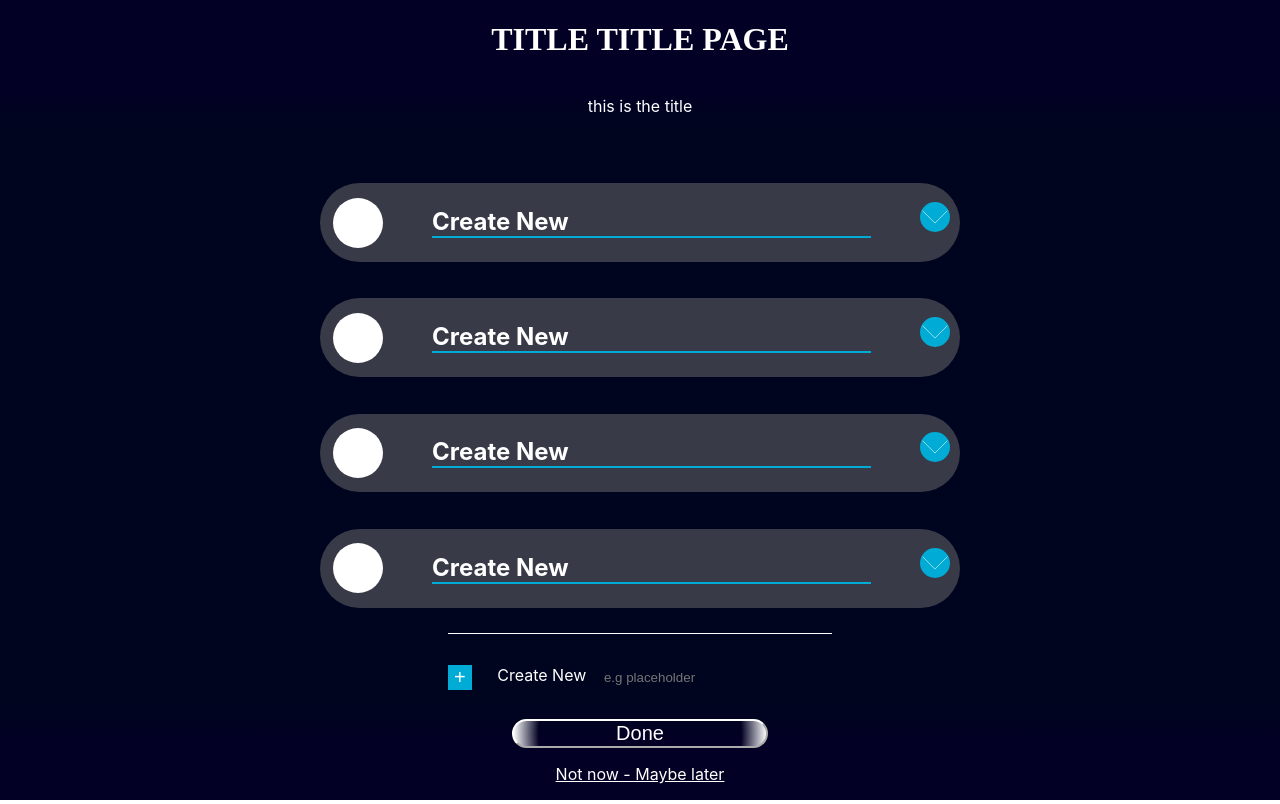
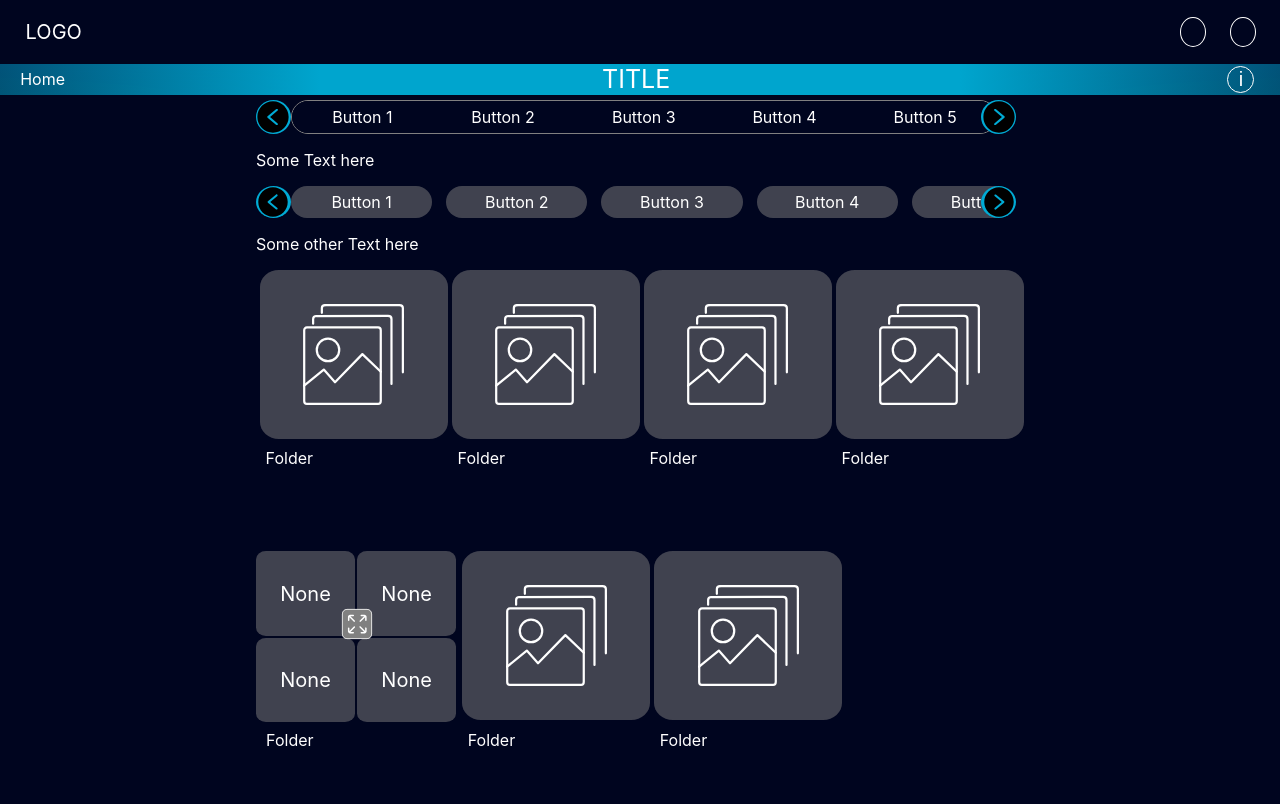
Before and after one commit to HualiangZ/css-development, a React (Create React App) app: page / in a window 1280 px wide. Built offline with nearby package versions, Linux system fonts and the light colour scheme.

Commit message:
change in logo display and home padding

```diff
--- a/src/App.js
+++ b/src/App.js
@@ -5,7 +5,7 @@
 
 function App() {
   return (
-    <Page1/>
+    <Page2/>
   );
 }
 
--- a/src/components/Page1.css
+++ b/src/components/Page1.css
@@ -37,7 +37,6 @@
 
 
 @media (orientation: portrait) {
-
     h1{
         font-family: Caviar dreams;
         font-weight:bold;
@@ -302,15 +301,14 @@
     text-decoration: underline;
 }
 
-
-
 .AccordionBtn{
     z-index: 0;
+    border-radius: 100%;
+    padding-top:100%;
     min-width: 100%;
-    min-height: 50%;
-    border-radius: 100%;
     background-image: url("../Images/BackArrow.svg");
-    background-size: cover;
+    background-size: fill;
+    background-position: center;
     background-color: #00ABD5;
     border: none;
 }
--- a/src/components/Page2.css
+++ b/src/components/Page2.css
@@ -15,6 +15,13 @@
         display: flex;
         height: 100%;
         margin-top: 1%;
+    }
+    .Logo{
+        display: none;
+    }
+
+    .Banner1{
+        margin-top: 5%;
     }
 
     .PageContainer-Page2 .Container{
@@ -65,9 +72,9 @@
     }
 
     .Circle{
-        width: 6%;
-        height: 65%;
         border-radius: 100%;
+        padding-top:4%;
+        min-width: 7%;
         border: 1px solid #fff;
     }
 
@@ -151,6 +158,27 @@
         height: 100%;
         margin-top: 5px;
     }
+
+    .Logo{
+        margin-left: 2%;
+        font-size: 20px;
+    }
+
+    .CircleTop{
+        border-radius: 100%;
+        padding-top: 1%;
+        padding-left: 2%;
+        margin-right: 2%;
+        border: 1px solid #fff;
+    }
+
+    .TopCircleContainer{
+        width: 100%;
+        display: flex;
+        justify-content: flex-end;
+        align-items: center;
+    }
+
 
     .PageContainer-Page2 .Container{
         width: 100%;
@@ -256,9 +284,12 @@
         background-repeat: no-repeat;
         background-position: center;
         background-size: fill;
-
     }
 
+}
+
+.HomeTxt{
+    margin-left: 45%;
 }
 
 .TitleTxt, .HomeTxt{
--- a/src/components/Page2.js
+++ b/src/components/Page2.js
@@ -189,6 +189,14 @@
             <div className='Banner'>
                 <div className='Banner1'>
                     <p className='Logo'>LOGO</p>
+                    <div className='TopCircleContainer'>
+                        <div className='CircleTop'>
+                            <p></p>
+                        </div>
+                        <div className='CircleTop'>
+                            <p></p>
+                        </div>
+                    </div>
                 </div>
                 <div className='Banner2'>
                     <div className='HomeBtn'>
```
